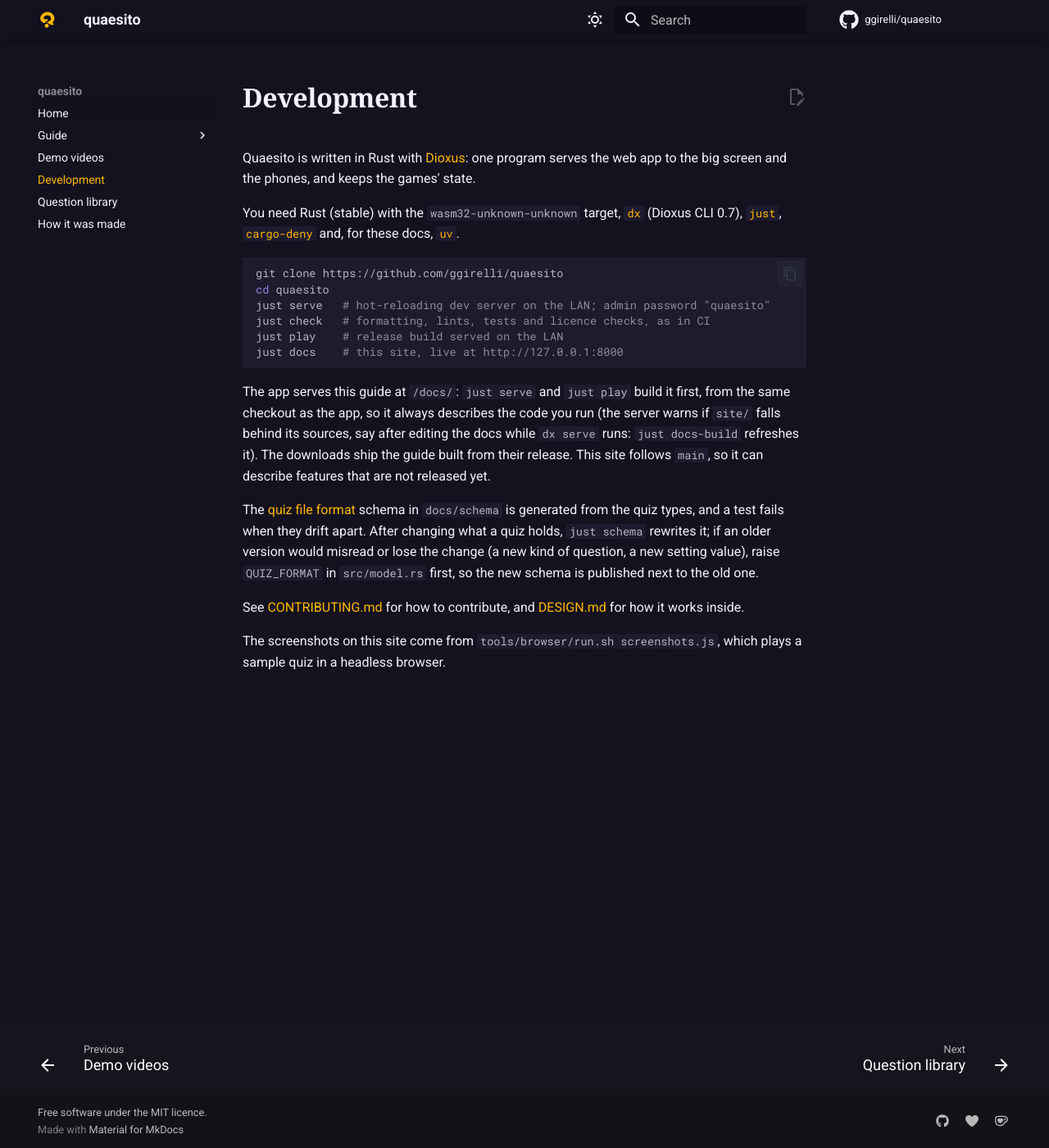
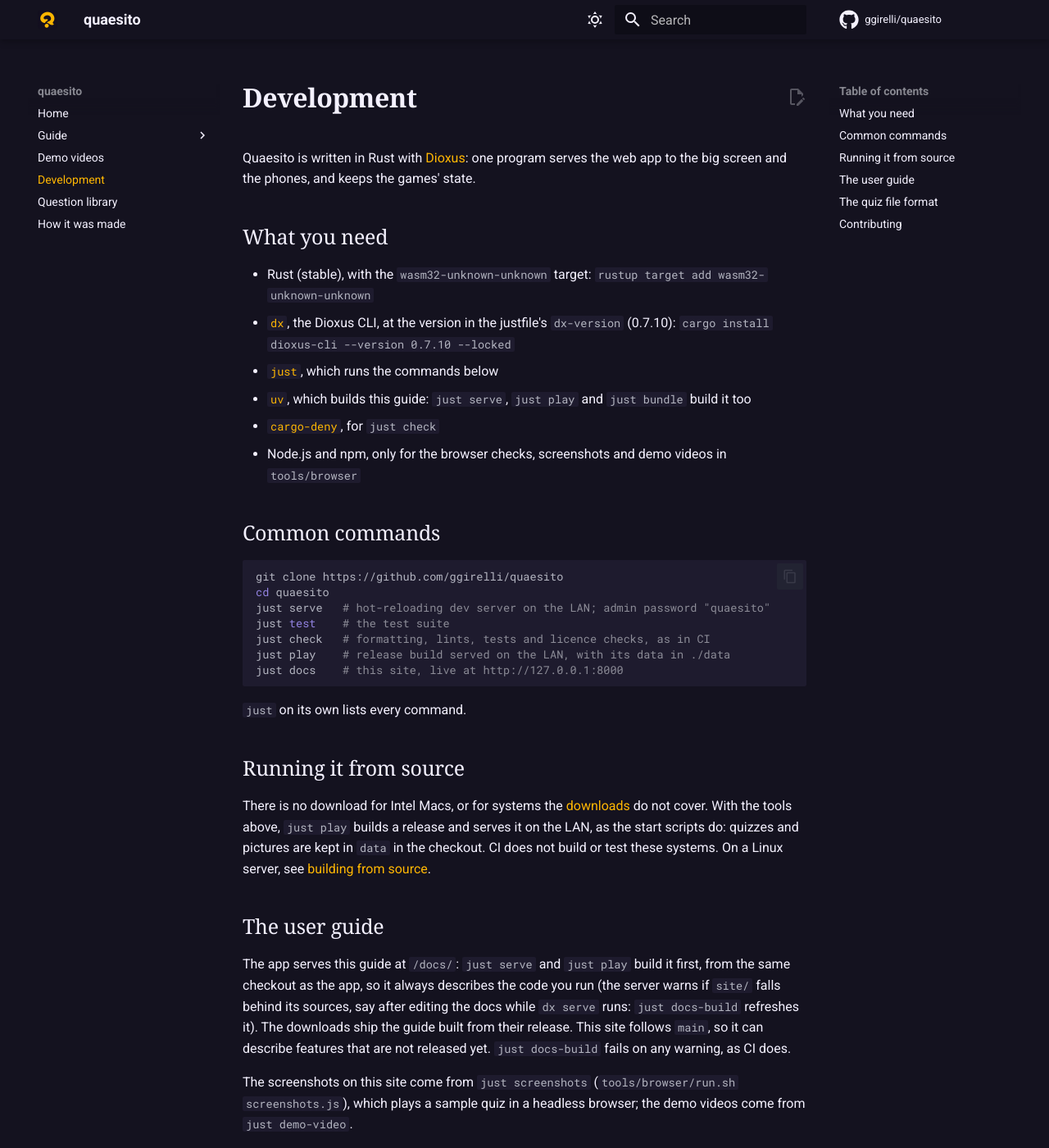
Before and after one commit to ggirelli/quaesito, an MkDocs documentation site: the page built from docs/development.md, in a window 1280 px wide and 1400 px high. Shown: the whole window at 82% size. Built offline with MkDocs 1.6.1 and Material for MkDocs 9.7.7, drawn with Linux system fonts in a browser that asks for light colours; plug-ins that fetch from the network failed and are left out; some of the changed text lies outside the part shown.

Commit message:
docs(dev): list every tool the commands need, and running from source
just serve, play and bundle build the guide with uv, which README.md and CONTRIBUTING.md left
out. The development page lists the tools with install commands, adds just test and a section
on running from source (Intel Macs), and gathers how to report issues and contribute.
CONTRIBUTING.md gets back its missing Style heading and points to the user guide in docs/.

Co-Authored-By: Claude Opus 5.5 <noreply@anthropic.com>

````diff
--- a/docs/development.md
+++ b/docs/development.md
@@ -3,34 +3,64 @@
 Quaesito is written in Rust with [Dioxus](https://dioxuslabs.com): one program serves the web
 app to the big screen and the phones, and keeps the games' state.
 
-You need Rust (stable) with the `wasm32-unknown-unknown` target,
-[`dx`](https://dioxuslabs.com/learn/0.7/getting_started) (Dioxus CLI 0.7),
-[`just`](https://github.com/casey/just), [`cargo-deny`](https://github.com/EmbarkStudios/cargo-deny)
-and, for these docs, [`uv`](https://docs.astral.sh/uv/).
+## What you need
+
+- Rust (stable), with the `wasm32-unknown-unknown` target: `rustup target add wasm32-unknown-unknown`
+- [`dx`](https://dioxuslabs.com/learn/0.7/getting_started), the Dioxus CLI, at the version in the
+  justfile's `dx-version` (0.7.10): `cargo install dioxus-cli --version 0.7.10 --locked`
+- [`just`](https://github.com/casey/just), which runs the commands below
+- [`uv`](https://docs.astral.sh/uv/), which builds this guide: `just serve`, `just play` and
+  `just bundle` build it too
+- [`cargo-deny`](https://github.com/EmbarkStudios/cargo-deny), for `just check`
+- Node.js and npm, only for the browser checks, screenshots and demo videos in `tools/browser`
+
+## Common commands
 
 ```sh
 git clone https://github.com/ggirelli/quaesito
 cd quaesito
 just serve   # hot-reloading dev server on the LAN; admin password "quaesito"
+just test    # the test suite
 just check   # formatting, lints, tests and licence checks, as in CI
-just play    # release build served on the LAN
+just play    # release build served on the LAN, with its data in ./data
 just docs    # this site, live at http://127.0.0.1:8000
 ```
+
+`just` on its own lists every command.
+
+## Running it from source
+
+There is no download for Intel Macs, or for systems the
+[downloads](getting-started.md#which-download) do not cover. With the tools above, `just play`
+builds a release and serves it on the LAN, as the start scripts do: quizzes and pictures are kept
+in `data` in the checkout. CI does not build or test these systems. On a Linux server, see
+[building from source](deployment.md#building-from-source).
+
+## The user guide
 
 The app serves this guide at `/docs/`: `just serve` and `just play` build it first, from the same
 checkout as the app, so it always describes the code you run (the server warns if `site/` falls
 behind its sources, say after editing the docs while `dx serve` runs: `just docs-build` refreshes
 it). The downloads ship the guide built from their release. This site follows `main`, so it can
-describe features that are not released yet.
+describe features that are not released yet. `just docs-build` fails on any warning, as CI does.
+
+The screenshots on this site come from `just screenshots` (`tools/browser/run.sh screenshots.js`),
+which plays a sample quiz in a headless browser; the demo videos come from `just demo-video`.
+
+## The quiz file format
 
 The [quiz file format](quiz-file-format.md) schema in `docs/schema` is generated from the quiz types,
 and a test fails when they drift apart. After changing what a quiz holds, `just schema` rewrites it;
 if an older version would misread or lose the change (a new kind of question, a new setting value),
 raise `QUIZ_FORMAT` in `src/model.rs` first, so the new schema is published next to the old one.
 
-See [CONTRIBUTING.md](https://github.com/ggirelli/quaesito/blob/main/CONTRIBUTING.md) for how to
-contribute, and
-[DESIGN.md](https://github.com/ggirelli/quaesito/blob/main/planning/DESIGN.md) for how it works inside.
+## Contributing
 
-The screenshots on this site come from `tools/browser/run.sh screenshots.js`, which plays a sample
-quiz in a headless browser.
+- **Bugs and ideas:** open an [issue](https://github.com/ggirelli/quaesito/issues/new/choose)
+  with its template (bug report, idea or feature request, wrong library question).
+- **Security problems:** report them privately, as the
+  [security policy](https://github.com/ggirelli/quaesito/blob/main/SECURITY.md) explains.
+- **Changes:** see [CONTRIBUTING.md](https://github.com/ggirelli/quaesito/blob/main/CONTRIBUTING.md)
+  for the workflow, checks and conventions.
+- **How it works inside:** [DESIGN.md](https://github.com/ggirelli/quaesito/blob/main/planning/DESIGN.md);
+  progress is tracked in [STATUS.md](https://github.com/ggirelli/quaesito/blob/main/planning/STATUS.md).
````
Also changed, not shown: CONTRIBUTING.md (+7 -2 lines), README.md (+2 -1 lines).
